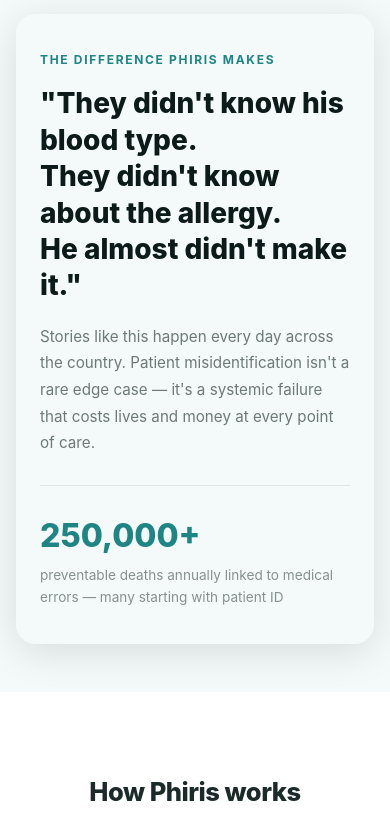
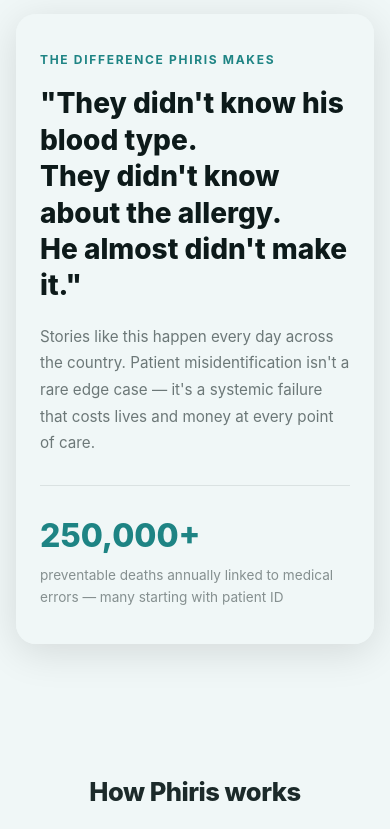
Before and after one commit to PhirisLLC/phiris-web, a React (Vite) app: page /solutions in a window 390 px wide. Shown: the part 4932-5761 px from the top of the page. Built offline with nearby package versions, Linux system fonts and the light colour scheme; no server answers.

Commit message:
Match background colors to Landing page across Solutions and About

```diff
--- a/src/pages/About.jsx
+++ b/src/pages/About.jsx
@@ -218,7 +218,7 @@
       </section>
 
       {/* Company info */}
-      <section style={{ ...styles.section, background: '#F7F5F0' }}>
+      <section style={{ ...styles.section, background: '#F0F7F7' }}>
         <div className="container">
           <div style={styles.twoCol}>
             <div>
--- a/src/pages/Solutions.jsx
+++ b/src/pages/Solutions.jsx
@@ -143,7 +143,7 @@
   const isMobile = useIsMobile()
 
   return (
-    <div className="page" style={{ background: '#F7F5F0', overflowX: 'hidden' }}>
+    <div className="page" style={{ background: '#0D1A1A', overflowX: 'hidden' }}>
       <ContactModal isOpen={modalOpen} onClose={() => setModalOpen(false)} />
       <Header />
 
@@ -303,7 +303,7 @@
 
 
       {/* ── REAL SCENARIOS PHOTO ───────────────────────────── */}
-      <section style={{ background: '#F4F9F9', padding: isMobile ? '48px 0' : '80px 0' }}>
+      <section style={{ background: '#F0F7F7', padding: isMobile ? '48px 0' : '80px 0' }}>
         <div className="container">
           <div style={{ display: 'grid', gridTemplateColumns: isMobile ? '1fr' : '1fr 1fr', gap: 0, borderRadius: 20, overflow: 'hidden', boxShadow: '0 8px 40px rgba(0,0,0,0.12)' }}>
             {!isMobile && (
@@ -313,10 +313,10 @@
                 alt="Labeled blood bags in a medical facility"
                 style={{ width: '100%', height: '100%', objectFit: 'cover', display: 'block' }}
               />
-              <div style={{ position: 'absolute', inset: 0, background: 'linear-gradient(to right, transparent 60%, rgba(244,249,249,0.35) 100%)' }} />
+              <div style={{ position: 'absolute', inset: 0, background: 'linear-gradient(to right, transparent 60%, rgba(240,247,247,0.35) 100%)' }} />
             </div>
             )}
-            <div style={{ background: '#F4F9F9', padding: isMobile ? '36px 24px' : '56px 48px', display: 'flex', flexDirection: 'column', justifyContent: 'center' }}>
+            <div style={{ background: '#F0F7F7', padding: isMobile ? '36px 24px' : '56px 48px', display: 'flex', flexDirection: 'column', justifyContent: 'center' }}>
               <p style={{ color: '#1E8484', fontSize: '0.75rem', fontWeight: 700, letterSpacing: '0.14em', textTransform: 'uppercase', marginBottom: 16 }}>The difference Phiris makes</p>
               <h3 style={{ fontSize: '1.75rem', fontWeight: 800, color: '#0D1A1A', lineHeight: 1.3, marginBottom: 20 }}>
                 "They didn't know his blood type.<br />They didn't know about the allergy.<br />He almost didn't make it."
@@ -335,7 +335,7 @@
 
       {/* How it works */}
 
-      <section style={{ padding: '80px 0', background: '#fff' }}>
+      <section style={{ padding: '80px 0', background: '#F0F7F7' }}>
         <div className="container" style={{ maxWidth: 900, margin: '0 auto' }}>
           <div style={{ textAlign: 'center', marginBottom: 56 }}>
             <h2 style={styles.sectionTitle}>How Phiris works</h2>
@@ -477,7 +477,7 @@
   },
   solutionsSection: {
     padding: '60px 0 80px',
-    background: '#F7F5F0',
+    background: '#F0F7F7',
   },
   tabBar: {
     display: 'flex',
```
